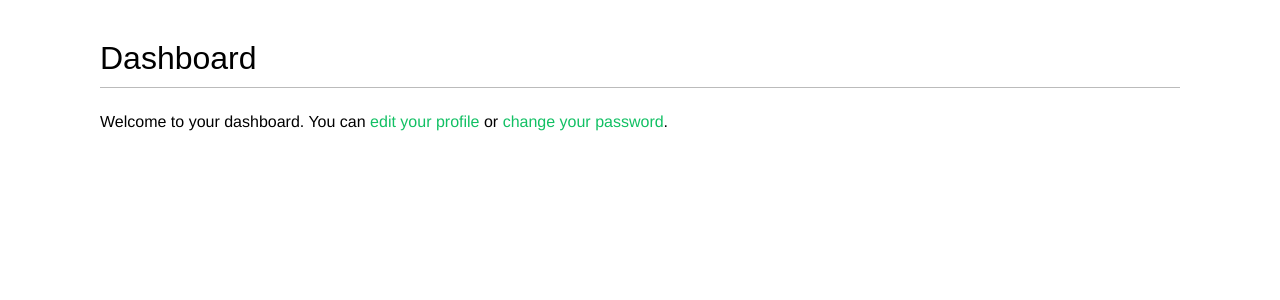
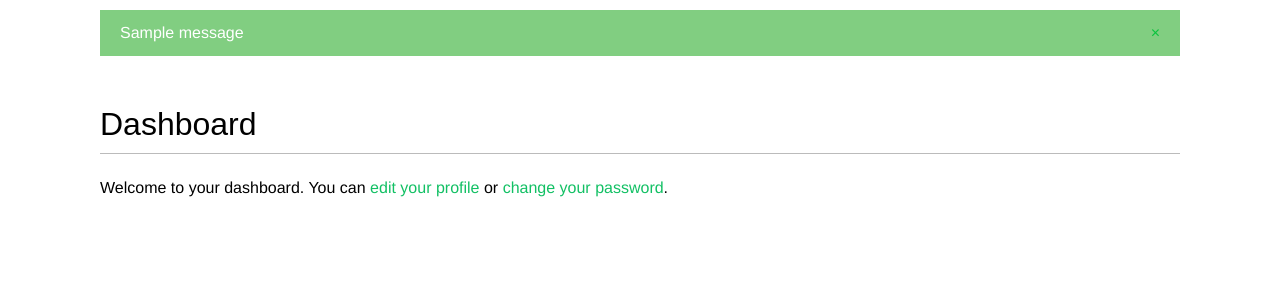
Before and after one commit to LenmonLin/django_by_example_learning, a Django app: page /account/ in a window 1280 px wide. Shown: the part 48-348 px from the top of the page. Run offline with Django 3.2, Linux system fonts and the light colour scheme; the first user in the database is signed in; tables that the repository leaves empty hold one stand-in row (Sample ...); one stand-in notice (Sample message) is shown; some web fonts are replaced.

Commit message:
chapter 4 Using the messages frameworkj

```diff
--- a/account/templates/base.html
+++ b/account/templates/base.html
@@ -10,26 +10,32 @@
         <span class="logo">Bookmarks</span>
         {% if request.user.is_authenticated %}
         <ul class="menu">
-        <li {% if section == "dashboard" %}class="selected"{% endif %}>
-        <a href="{% url "dashboard" %}">My dashboard</a>
-        </li>
-        <li {% if section == "images" %}class="selected"{% endif %}>
-        <a href="#">Images</a>
-        </li>
-        <li {% if section == "people" %}class="selected"{% endif %}>
-        <a href="#">People</a>
-        </li>
+            <li {% if section == "dashboard" %}class="selected"{% endif %}><a href="{% url "dashboard" %}">My dashboard</a></li>
+            <li {% if section == "images" %}class="selected"{% endif %}><a href="#">Images</a></li>
+            <li {% if section == "people" %}class="selected"{% endif %}><a href="#">People</a></li>
         </ul>
         {% endif %}
+
         <span class="user">
         {% if request.user.is_authenticated %}
-    Hello {{ request.user.first_name }},
-    <a href="{% url "logout" %}">Logout</a>
+            Hello {{ request.user.first_name }}, <a href="{% url "logout" %}">Logout</a>
         {% else %}
             <a href="{% url "login" %}">Log-in</a>
         {% endif %}
         </span>
     </div>
+
+    {% if messages %}
+        <ul class="messages">
+            {% for message in messages %}
+                <li class="{{ message.tags }}">
+                    {{ message|safe }}
+                    <a href="#" class="close">×</a>
+                </li>
+            {% endfor %}
+        </ul>
+    {% endif %}
+
     <div id="content">
         {% block content %}
         {% endblock %}
--- a/account/views.py
+++ b/account/views.py
@@ -1,3 +1,4 @@
+from django.contrib import messages
 from django.shortcuts import render
 from .forms import UserRegistrationForm,UserEditForm, ProfileEditForm
 from .models import Profile
@@ -41,6 +42,9 @@ def edit(request):
         if user_form.is_valid() and profile_form.is_valid():
             user_form.save()
             profile_form.save()
+            messages.success(request, 'Profile updated successfully')
+        else:
+            messages.error(request, 'Error updating your profile')
     else:
         user_form = UserEditForm(instance=request.user)
         profile_form = ProfileEditForm(instance=request.user.profile)
```
Lines whose indentation alone changed are shown as unchanged.
